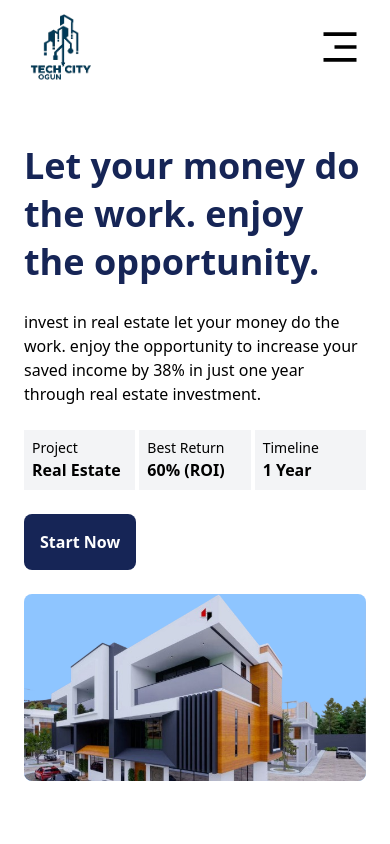
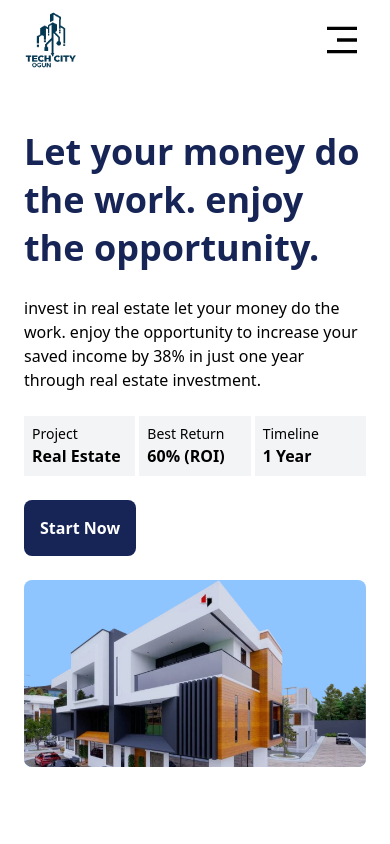
Before and after one commit to CodedJay672/tech-city, a React (Vite) app: page / in a window 390 px wide. Shown: the top 844 px of the page. Built offline with nearby package versions, Linux system fonts and the light colour scheme.

Commit message:
reduce mobile menu size

```diff
--- a/src/components/containers/Navbar.jsx
+++ b/src/components/containers/Navbar.jsx
@@ -14,8 +14,7 @@ const Navbar = () => {
     <nav className="w-full flex justify-between p-1 px-6 lg:px-10 lg:p-4 items-center sticky top-0 left-0 z-50 bg-white">
       <img
         src="assets/dark-logo.png"
-        width={120}
-        height={120}
+        width={100}
         alt="tech-city"
         className="-ml-6"
       />
@@ -43,9 +42,9 @@ const Navbar = () => {
       <div className="lg:hidden">
         <div className="p-1 cursor-pointer" onClick={handleShowMenu}>
           {showMenu ? (
-            <RiCloseLine size={44} className="font-bold stroke-2 fill-black" />
+            <RiCloseLine size={40} className="font-bold stroke-2 fill-black" />
           ) : (
-            <RiMenu3Fill size={44} className="font-bold" />
+            <RiMenu3Fill size={40} className="font-bold" />
           )}
         </div>
         {showMenu && (
```
